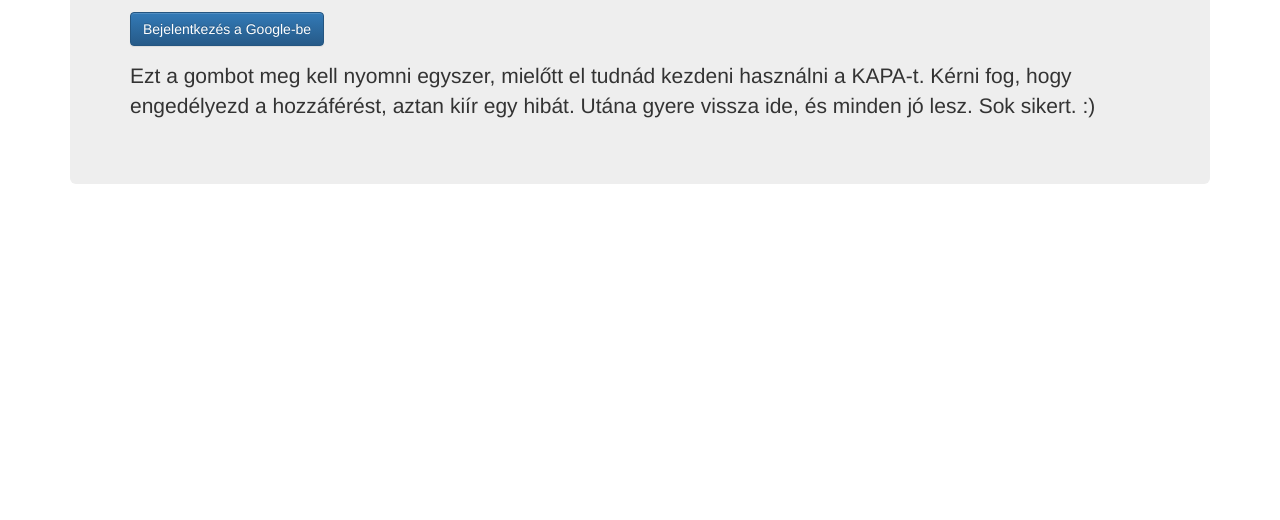
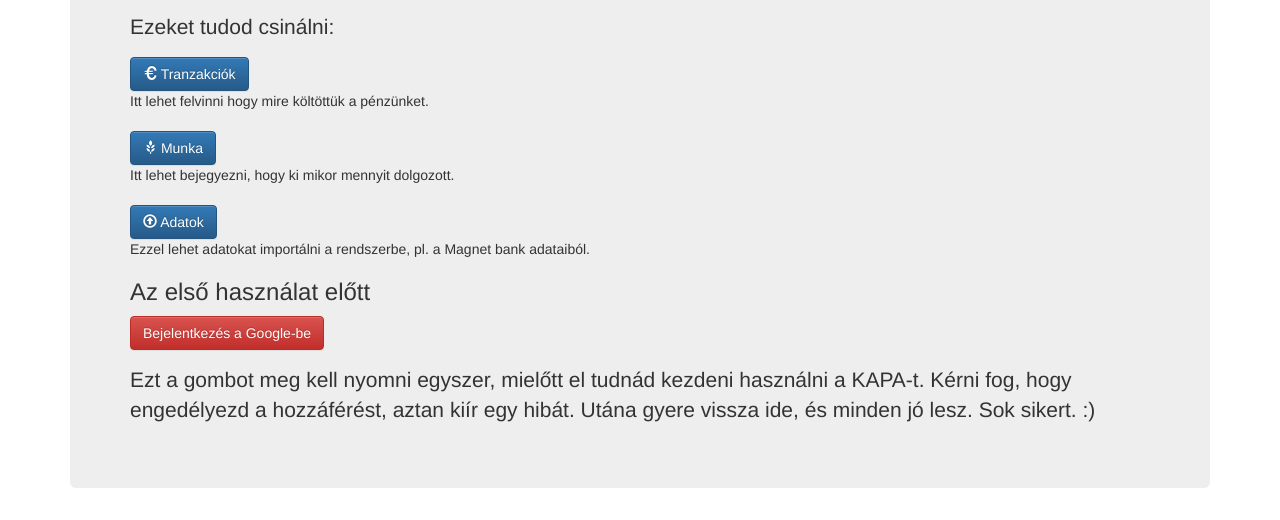
Before and after one commit to lptr/curious-garden, a plain HTML site: page index.html in a window 1280 px wide. Shown: the part 280-800 px from the top of the page. Drawn offline with nearby package versions, Linux system fonts and the light colour scheme; some packages are replaced by stand-ins of ours; a script that the page names is missing.

Commit message:
Introductory text

```diff
--- a/modules/main.html
+++ b/modules/main.html
@@ -6,7 +6,49 @@
 </p>
 
 <p>
-	<a href="javascript:window.location.href='https://script.google.com/macros/s/AKfycbwBGeZPzlmi-4wu23s3NyQP0T1rE71750FNYOFPAozPignicus/exec'" class="btn btn-primary">Bejelentkezés a Google-be</a>
+	Ezeket tudod csinálni:
+<p>
+
+<dl>
+	<dl>
+		<dt>
+			<a href="#transactions" class="btn btn-primary">
+				<span class="glyphicon glyphicon-euro"></span>
+				Tranzakciók
+			</a>
+		</dt>
+		<dd>
+			Itt lehet felvinni hogy mire költöttük a pénzünket.
+		</dd>
+	</dl>
+	<dl>
+		<dt>
+			<a href="#work" class="btn btn-primary">
+				<span class="glyphicon glyphicon-grain"></span>
+				Munka
+			</a>
+		</dt>
+		<dd>
+			Itt lehet bejegyezni, hogy ki mikor mennyit dolgozott.
+		</dd>
+	</dl>
+	<dl>
+		<dt>
+			<a href="#import" class="btn btn-primary">
+				<span class="glyphicon glyphicon-upload"></span>
+			Adatok
+			</a>
+		</dt>
+		<dd>
+			Ezzel lehet adatokat importálni a rendszerbe, pl. a Magnet bank adataiból.
+		</dd>
+	</dl>
+</dl>
+
+<h3>Az első használat előtt</h3>
+
+<p>
+	<a href="javascript:window.location.href='https://script.google.com/macros/s/AKfycbwBGeZPzlmi-4wu23s3NyQP0T1rE71750FNYOFPAozPignicus/exec'" class="btn btn-danger">Bejelentkezés a Google-be</a>
 </p>
 <p>
 	Ezt a gombot meg kell nyomni egyszer, mielőtt el tudnád kezdeni használni a KAPA-t. Kérni fog, hogy engedélyezd a hozzáférést, aztan kiír egy hibát. Utána gyere vissza ide, és minden jó lesz. Sok sikert. :)
```
